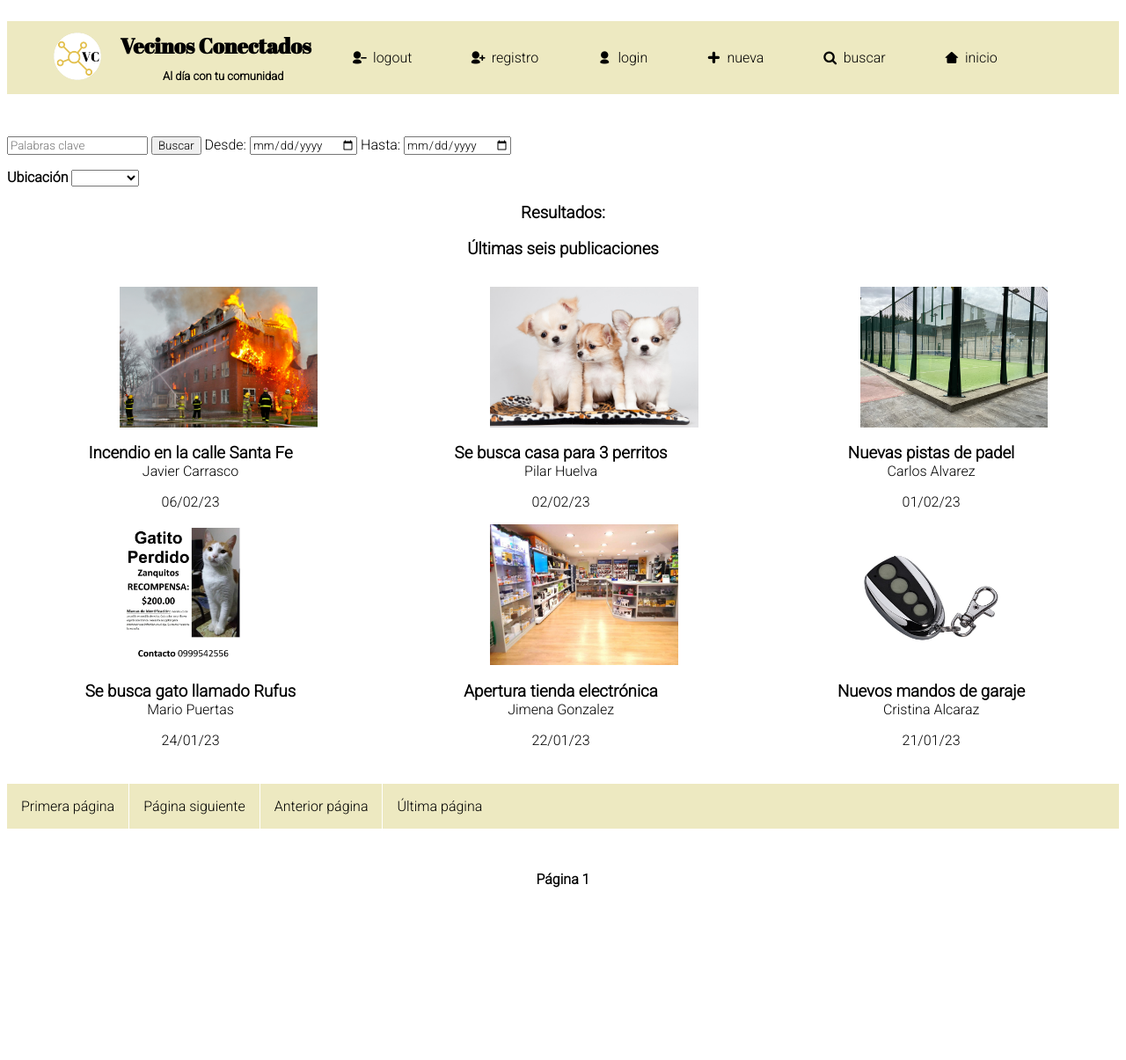
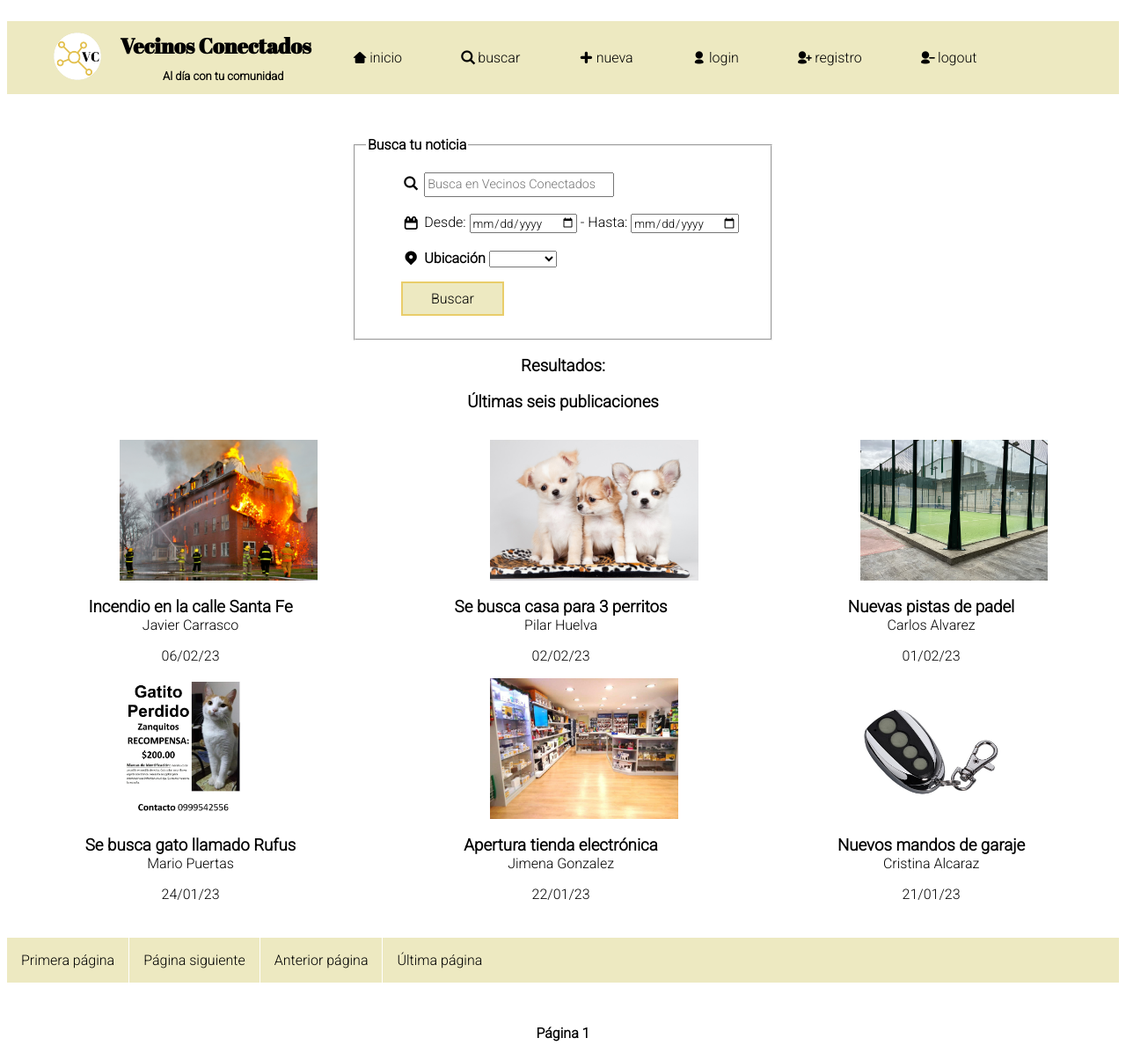
Before and after one commit to franndeli/PCW, a PHP site: page /buscar.html in a window 1280 px wide. Shown: the whole page at 88% size. Before the commit the page ends 1009 px from the top, so only its background shows below. Run offline with PHP 8.4, Linux system fonts and the light colour scheme.

Commit message:
ahora si

```diff
--- a/buscar.html
+++ b/buscar.html
@@ -11,12 +11,15 @@
     </head>
     <body>
         <header>
+            <header>
+                <!-- HACEMOS EL MENÚ CON UNA LISTA Y MAS TARDE LO EDITAREMOS CON CSS -->
                 <div class="navegacion">
-                <!-- esto es para el menu hamborguesa <input type="checkbox" id="menu-checked">
+                    <!-- esto es para el menu hamborguesa-->
+                    <input type="checkbox" id="menu-checked">
                     <label id="menu" for="menu-checked">
                         <span id="abrir">&#9776</span>
                         <span id="cerrar">X</span>
-                </label> -->
+                    </label>
                     <nav>
                         <ul>
                             <li class="cab"><a href="index.html"><img src="imagenes/logo.png" alt="cabecera" width="300"></a></li>
@@ -24,29 +27,39 @@
                                 <h1>Vecinos Conectados</h1>
                                 <h2>Al día con tu comunidad</h2>
                             </li>
-                        <li class="cab2"><a href="index.html"><span class="icon-user-delete"></span> logout</a></li>
-                        <li class="cab2"><a href="registro.html"><span class="icon-user-add"></span> registro</a></li>
-                        <li class="cab2"><a href="login.html"><span class="icon-user"></span> login</a></li>
-                        <li class="cab2"><a href="nueva.html"><span class="icon-plus"></span> nueva</a></li>
-                        <li class="cab2"><a href="buscar.html"><span class="icon-search"></span> buscar</a></li>
-                        <li class="cab2"><a href="index.html"><span class="icon-home"></span> inicio</a></li>
+                            <li class="cab2"><a href="index.html" class="icon-home"><span>inicio</span></a></li>
+                            <li class="cab2"><a href="buscar.html" class="icon-search"><span>buscar</span></a></li>
+                            <li class="cab2"><a href="nueva.html" class="icon-plus"><span>nueva</span></a></li>
+                            <li class="cab2"><a href="login.html" class="icon-user"><span>login</span></a></li>
+                            <li class="cab2"><a href="registro.html" class="icon-user-add"><span>registro</span></a></li>
+                            <li class="cab2"><a href="index.html" class="icon-user-delete"><span>logout</span></a></li>
                         </ul>
                     </nav>
                 </div>
             </header>
-        <p>
-            <input type="search" name="busqueda" placeholder="Palabras clave">
-            <input type="submit" value="Buscar">
+        </header>
 
-            <label for="start"> Desde: </label>
+        <form id="formulario" method="post">
+            <fieldset>
+                <legend>Busca tu noticia</legend>
+                    <ul>
+                        <li>
+                            <label>
+                                <span class="icon-search"> </span><input type="search" id="nombrebuscar" name="nombre" placeholder="Busca en Vecinos Conectados">
+                            </label>
+                        </li>
+                        <br>
+                        <li class="fecha">
+                            <span class="icon-calendar"> </span><label for="start"> Desde: </label>
                             <input type="date" id="start" name="trip-start" value="date">
 
-            <label for="start"> Hasta: </label>
+                            <label for="start"> - Hasta: </label>
                             <input type="date" id="start" name="trip-start" value="date">
-
-
+                        </li>
+                        <br>
+                        <li>
                             <div class="form-group">
-                <label for="nivel"><strong>Ubicación</strong></label>
+                                <span class="icon-location"> </span><label for="nivel"><strong>Ubicación</strong></label>
                                 <select type="" name="nivel" id="nivel" class="form-control" >
                                     <option value="0"><strong></strong></option>
                                     <option value="Alicante"><strong>Alicante</strong></option>
@@ -56,7 +69,11 @@
                                     <option value="León"><strong>León</strong></option>
                                 </select>
                             </div>
-        </p>
+                        </li>
+                        <input class="botonbuscar" type="submit" value="Buscar"><br>
+                    </ul>
+            </fieldset>
+        </form>
 
         <h3>Resultados:</h3>
         <h3>Últimas seis publicaciones</h3>
--- a/fontello/css/fontello.css
+++ b/fontello/css/fontello.css
@@ -1,11 +1,11 @@
 @font-face {
   font-family: 'fontello';
-  src: url('../font/fontello.eot?77834676');
-  src: url('../font/fontello.eot?77834676#iefix') format('embedded-opentype'),
-       url('../font/fontello.woff2?77834676') format('woff2'),
-       url('../font/fontello.woff?77834676') format('woff'),
-       url('../font/fontello.ttf?77834676') format('truetype'),
-       url('../font/fontello.svg?77834676#fontello') format('svg');
+  src: url('../font/fontello.eot?46465914');
+  src: url('../font/fontello.eot?46465914#iefix') format('embedded-opentype'),
+       url('../font/fontello.woff2?46465914') format('woff2'),
+       url('../font/fontello.woff?46465914') format('woff'),
+       url('../font/fontello.ttf?46465914') format('truetype'),
+       url('../font/fontello.svg?46465914#fontello') format('svg');
   font-weight: normal;
   font-style: normal;
 }
@@ -15,7 +15,7 @@
 @media screen and (-webkit-min-device-pixel-ratio:0) {
   @font-face {
     font-family: 'fontello';
-    src: url('../font/fontello.svg?77834676#fontello') format('svg');
+    src: url('../font/fontello.svg?46465914#fontello') format('svg');
   }
 }
 */
@@ -55,13 +55,16 @@
 }
 
 .icon-home:before { content: '\e800'; } /* '' */
-.icon-user:before { content: '\e801'; } /* '' */
-.icon-user-add:before { content: '\e802'; } /* '' */
-.icon-search:before { content: '\e803'; } /* '' */
-.icon-plus:before { content: '\e804'; } /* '' */
+.icon-search:before { content: '\e801'; } /* '' */
+.icon-plus:before { content: '\e802'; } /* '' */
+.icon-user:before { content: '\e803'; } /* '' */
+.icon-user-add:before { content: '\e804'; } /* '' */
 .icon-user-delete:before { content: '\e805'; } /* '' */
 .icon-picture:before { content: '\e806'; } /* '' */
-.icon-doc-text-inv:before { content: '\e807'; } /* '' */
-.icon-right-open:before { content: '\e808'; } /* '' */
-.icon-key:before { content: '\e809'; } /* '' */
-.icon-location:before { content: '\e80a'; } /* '' */
+.icon-right-open:before { content: '\e807'; } /* '' */
+.icon-doc-text-inv:before { content: '\e808'; } /* '' */
+.icon-location:before { content: '\e809'; } /* '' */
+.icon-key:before { content: '\e80a'; } /* '' */
+.icon-calendar:before { content: '\e80b'; } /* '' */
+.icon-thumbs-up:before { content: '\e80c'; } /* '' */
+.icon-thumbs-down:before { content: '\e80d'; } /* '' */
--- a/style.css
+++ b/style.css
@@ -27,6 +27,7 @@
         text-overflow: ellipsis;
         margin-bottom: 0;
     }
+
 /*cabecera imagen, titulo y sub*/
 /*header {
     margin-top: 2em;
@@ -351,3 +352,69 @@ span.tooltip::before {
 span:hover::before {
     display: inline-block;
 }
+
+/* Boton busqueda*/
+input.botonbuscar{
+    text-decoration:none;
+    font-size: 1em;
+    color: var(--negro);
+    padding-top:.5em;
+    padding-bottom:.5em;
+    padding-left:2em;
+    padding-right:2em;
+    background-color: var(--amarillo-claro2);
+    border-color: var(--amarillo);
+    border-style: solid;
+    float: left;
+    margin-top: 1em;
+    margin-bottom: 1em;
+}
+
+input.botonbuscar:hover {
+    background-color: var(--negro);
+    color: var(--blanco);
+}
+
+input#nombrebuscar{
+    font-size: .9em;
+    height: 2em;
+    width: 15em;
+}
+
+img.prueba{
+    width: 30em;
+    display: block;
+    margin: 0 auto;
+    height: fit-content;
+}
+
+div.textopubli{
+    text-align: justify;
+}
+
+fieldset.publi{
+    margin: 0 auto;
+    width: 100em;
+    padding-right: 2em;
+    padding-left: 2em;
+}
+
+fieldset.comentsolo{
+    margin-bottom: 3em;
+    padding-right: 2em;
+    padding-left: 2em;
+}
+
+textarea#Comment{
+    font-size: medium;
+    width: 500px;
+    height: 150px;
+    text-align: center;
+}
+
+div.pruebaa{
+    margin: 0 auto;
+    width: 100em;
+    padding-right: 0em;
+    padding-left: 0em;
+}
```
Also changed, not shown: acerca.html (+12 -16 lines), fontello/config.json (+43 -25 lines), fontello/css/fontello-codes.css (+11 -8 lines), fontello/css/fontello-embedded.css (+17 -14 lines), fontello/css/fontello-ie7-codes.css (+11 -8 lines), fontello/css/fontello-ie7.css (+11 -8 lines), fontello/demo.html (+24 -13 lines), login.html (+9 -8 lines), nueva.html (+9 -8 lines), publicacion.html (+82 -31 lines), registro.html (+9 -8 lines), fontello/LICENSE.txt, fontello/font/fontello.ttf, fontello/font/fontello.woff, 1 more files, 2 other files. Lines whose indentation alone changed are shown as unchanged.
